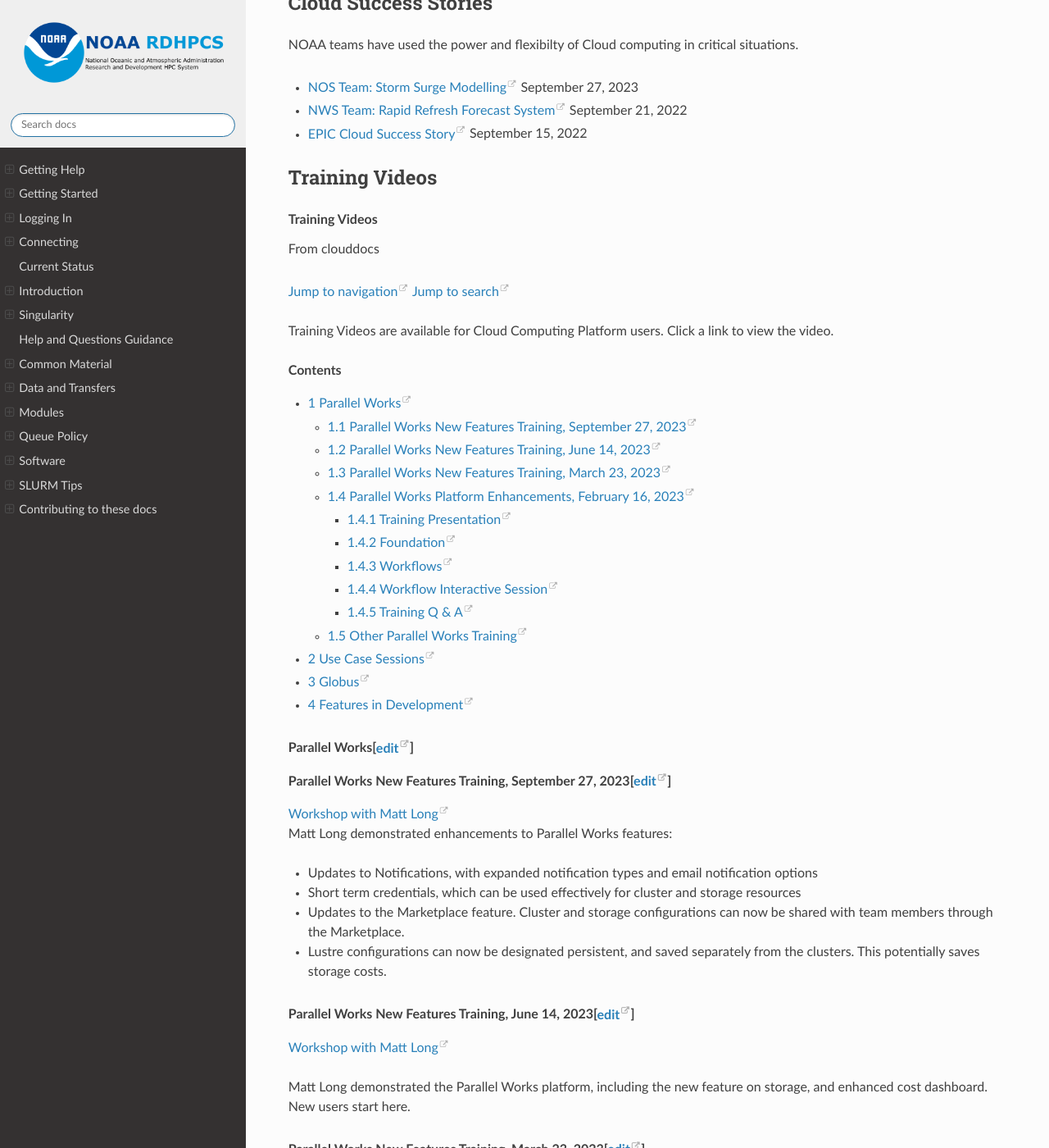
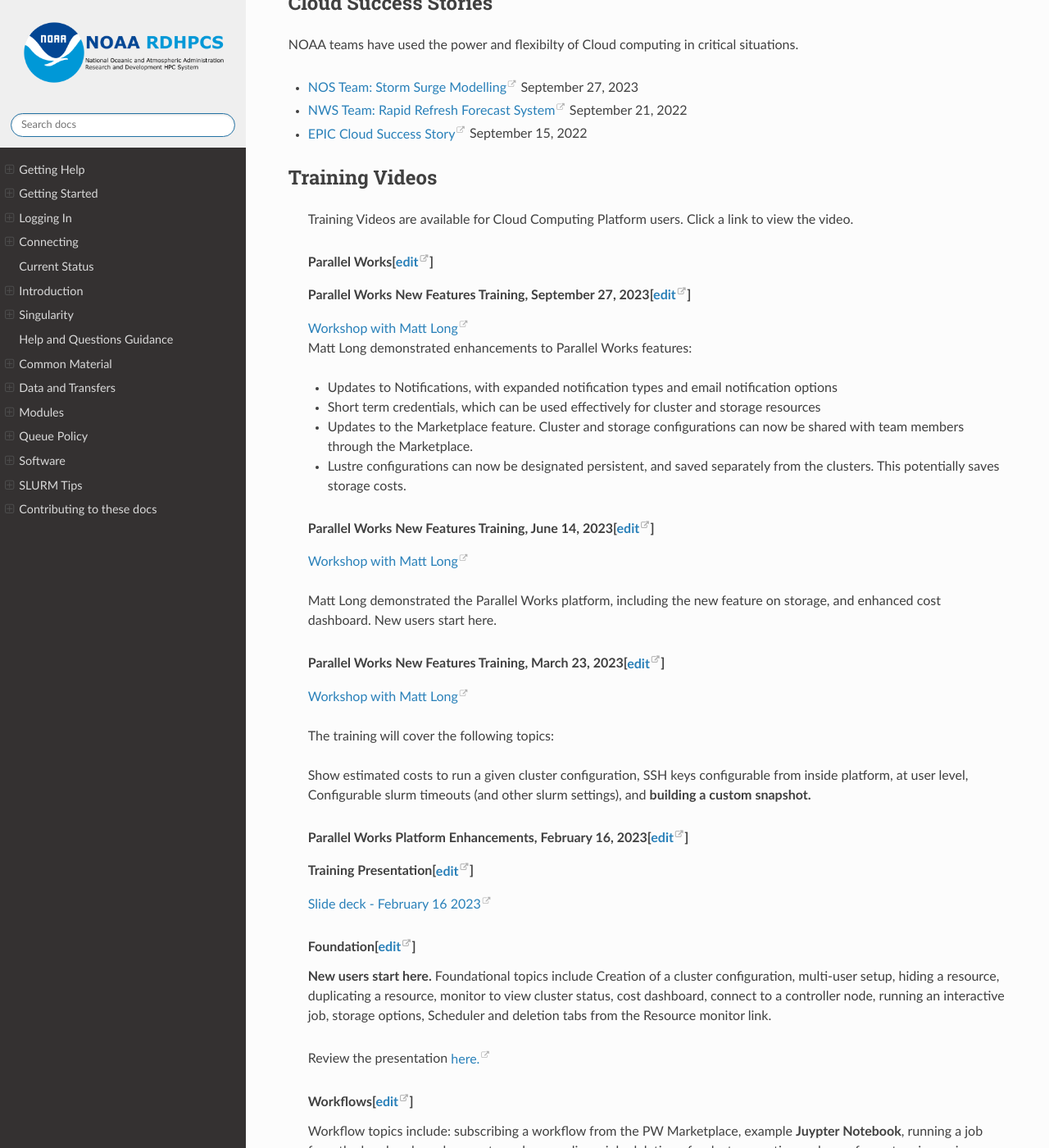
Before and after one commit to NOAA-RDHPCS/noaa-rdhpcs.github.io, a Sphinx documentation site: the page built from source/systems/cloud_user_guide.rst, in a window 1280 px wide and 1400 px high, scrolled down 1346 px. Shown: the whole window at 82% size. Built offline with Sphinx 7.4.7 and the Read the Docs theme 2.0.0, drawn with Linux system fonts in a browser that asks for light colours; pages that are not in the unit, such as notebooks, are missing from menus; some of the changed text lies outside the part shown.

Commit message:
Training Videos cleanup

```diff
--- a/source/systems/cloud_user_guide.rst
+++ b/source/systems/cloud_user_guide.rst
@@ -66,92 +66,9 @@ NOAA teams have used the power and flexibilty of Cloud computing in critical sit
 Training Videos
 ===============
 
-.. container:: noprint
-   :name: mw-page-base
-
-.. container:: noprint
-   :name: mw-head-base
-
-.. container:: mw-body
-   :name: content
-
-   .. container::
-      :name: siteNotice
-
-   .. container:: mw-indicators
-
-   .. rubric:: Training Videos
-      :name: firstHeading
-      :class: firstHeading mw-first-heading
-
-   .. container:: vector-body
-      :name: bodyContent
-
-      .. container:: noprint
-         :name: siteSub
-
-         From clouddocs
-
-      .. container::
-         :name: contentSub
-
-         .. container::
-            :name: mw-content-subtitle
-
-      .. container::
-         :name: contentSub2
-
-      .. container::
-         :name: jump-to-nav
-
-      `Jump to navigation <#mw-head>`__ `Jump to
-      search <#searchInput>`__
-
-      .. container:: mw-body-content mw-content-ltr
-         :name: mw-content-text
-
-         .. container:: mw-parser-output
-
             Training Videos are available for Cloud Computing Platform
             users. Click a link to view the video.
 
-            .. container:: toc
-               :name: toc
-
-               .. container:: toctitle
-
-                  .. rubric:: Contents
-                     :name: mw-toc-heading
-
-               -  `1 Parallel Works <#Parallel_Works>`__
-
-                  -  `1.1 Parallel Works New Features Training,
-                     September 27,
-                     2023 <#Parallel_Works_New_Features_Training,_September_27,_2023>`__
-                  -  `1.2 Parallel Works New Features Training, June 14,
-                     2023 <#Parallel_Works_New_Features_Training,_June_14,_2023>`__
-                  -  `1.3 Parallel Works New Features Training, March
-                     23,
-                     2023 <#Parallel_Works_New_Features_Training,_March_23,_2023>`__
-                  -  `1.4 Parallel Works Platform Enhancements, February
-                     16,
-                     2023 <#Parallel_Works_Platform_Enhancements,_February_16,_2023>`__
-
-                     -  `1.4.1 Training
-                        Presentation <#Training_Presentation>`__
-                     -  `1.4.2 Foundation <#Foundation>`__
-                     -  `1.4.3 Workflows <#Workflows>`__
-                     -  `1.4.4 Workflow Interactive
-                        Session <#Workflow_Interactive_Session>`__
-                     -  `1.4.5 Training Q & A <#Training_Q_&_A>`__
-
-                  -  `1.5 Other Parallel Works
-                     Training <#Other_Parallel_Works_Training>`__
-
-               -  `2 Use Case Sessions <#Use_Case_Sessions>`__
-               -  `3 Globus <#Globus>`__
-               -  `4 Features in
-                  Development <#Features_in_Development>`__
 
             .. rubric:: Parallel
                Works[\ `edit </index.php?title=Training_Videos&action=edit&section=1>`__\ ]
```
